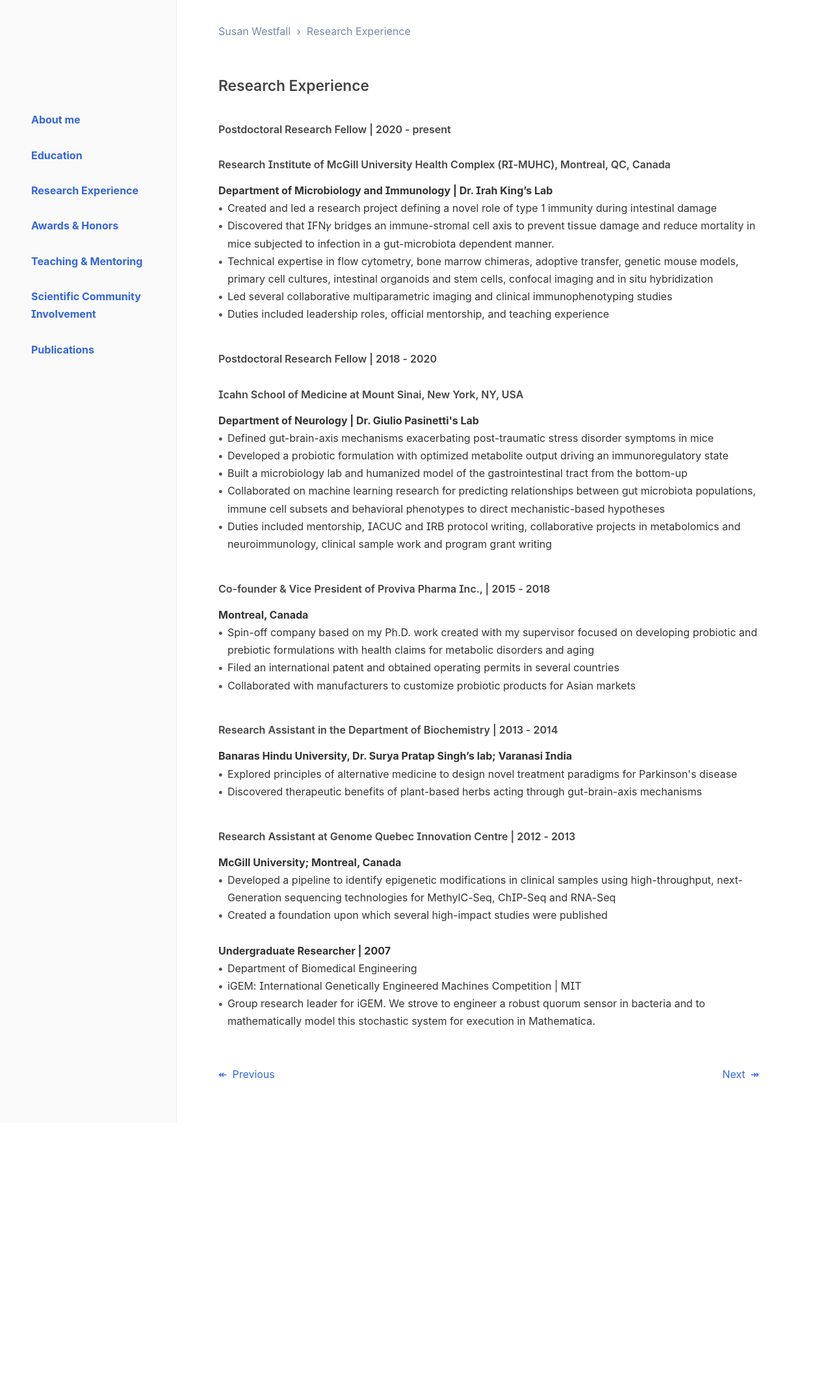
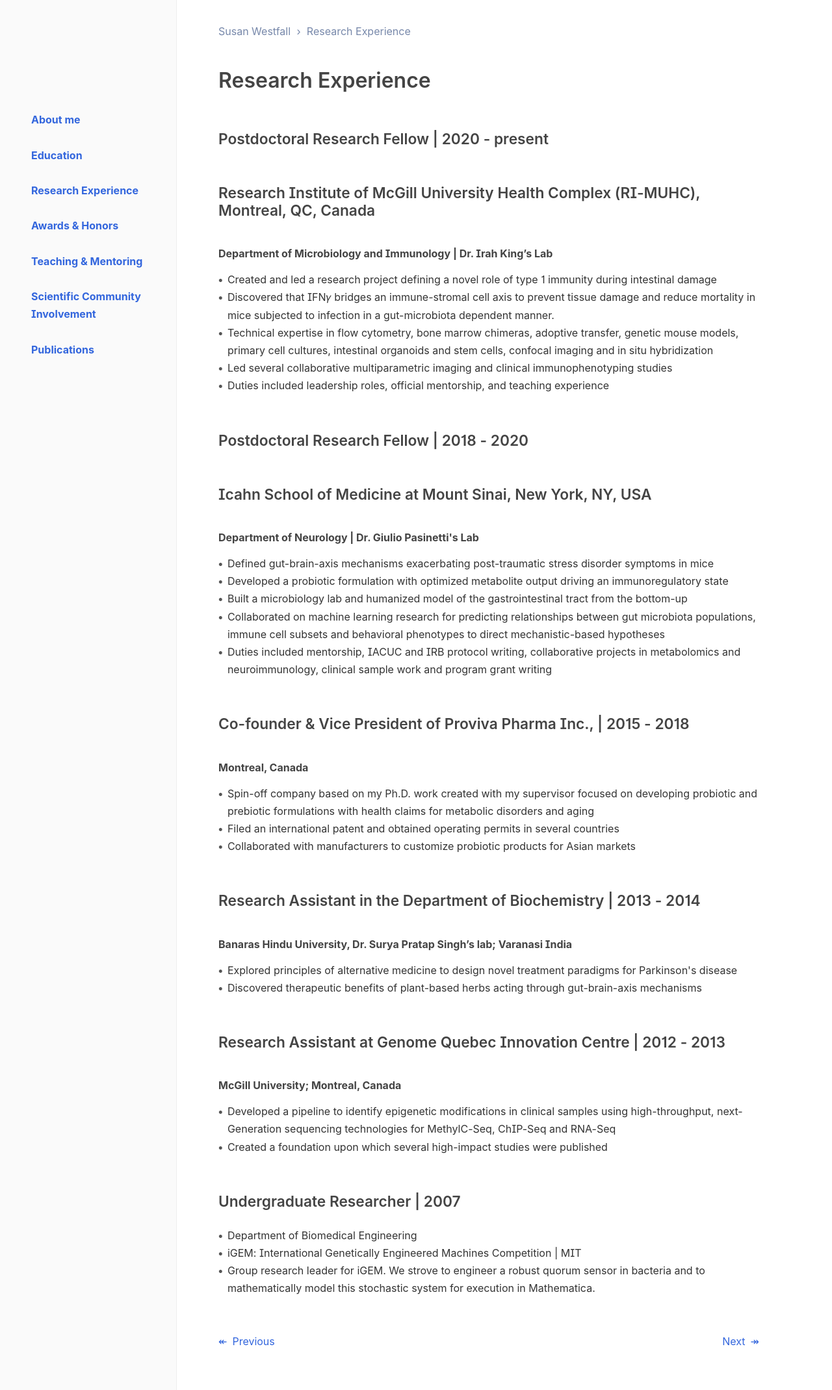
Before and after one commit to suswes/suswes.github.io, an MkDocs documentation site: the page built from docs/researchexperience.md, in a window 1280 px wide. Shown: the whole page at 65% size. Built offline with MkDocs 1.6.1, drawn with Linux system fonts in a browser that asks for light colours; some web fonts are replaced; before the commit the page ends 1728 px from its top, so only the background shows below that.

```diff
--- a/docs/researchexperience.md
+++ b/docs/researchexperience.md
@@ -1,39 +1,39 @@
-## Research Experience
-### Postdoctoral Research Fellow	| 2020 - present
-### Research Institute of McGill University Health Complex (RI-MUHC), Montreal, QC, Canada
-#### **Department of Microbiology and Immunology | Dr. Irah King’s Lab**
+# Research Experience
+## Postdoctoral Research Fellow	| 2020 - present
+## Research Institute of McGill University Health Complex (RI-MUHC), Montreal, QC, Canada
+### **Department of Microbiology and Immunology | Dr. Irah King’s Lab**
 - Created and led a research project defining a novel role of type 1 immunity during intestinal damage
 - Discovered that IFN𝛾 bridges an immune-stromal cell axis to prevent tissue damage and reduce mortality in mice subjected to infection in a gut-microbiota dependent manner.
 - Technical expertise in flow cytometry, bone marrow chimeras, adoptive transfer, genetic mouse models, primary cell cultures, intestinal organoids and stem cells, confocal imaging and in situ hybridization
 - Led several collaborative multiparametric imaging and clinical immunophenotyping studies
 - Duties included leadership roles, official mentorship, and teaching experience
 
-### Postdoctoral Research Fellow | 2018 - 2020
-### Icahn School of Medicine at Mount Sinai, New York, NY, USA
-#### **Department of Neurology | Dr. Giulio Pasinetti's Lab**
+## Postdoctoral Research Fellow | 2018 - 2020
+## Icahn School of Medicine at Mount Sinai, New York, NY, USA
+### **Department of Neurology | Dr. Giulio Pasinetti's Lab**
 - Defined gut-brain-axis mechanisms exacerbating post-traumatic stress disorder symptoms in mice
 - Developed a probiotic formulation with optimized metabolite output driving an immunoregulatory state
 - Built a microbiology lab and humanized model of the gastrointestinal tract from the bottom-up
 - Collaborated on machine learning research for predicting relationships between gut microbiota populations, immune cell subsets and behavioral phenotypes to direct mechanistic-based hypotheses
 - Duties included mentorship, IACUC and IRB protocol writing, collaborative projects in metabolomics and neuroimmunology, clinical sample work and program grant writing
 
-### Co-founder & Vice President of Proviva Pharma Inc., | 2015 - 2018
-#### **Montreal, Canada**
+## Co-founder & Vice President of Proviva Pharma Inc., | 2015 - 2018
+### **Montreal, Canada**
 - Spin-off company based on my Ph.D. work created with my supervisor focused on developing probiotic and prebiotic formulations with health claims for metabolic disorders and aging
 - Filed an international patent and obtained operating permits in several countries
 - Collaborated with manufacturers to customize probiotic products for Asian markets
 
-### Research Assistant in the Department of Biochemistry | 2013 - 2014
-#### **Banaras Hindu University, Dr. Surya Pratap Singh’s lab; Varanasi India**
+## Research Assistant in the Department of Biochemistry | 2013 - 2014
+### **Banaras Hindu University, Dr. Surya Pratap Singh’s lab; Varanasi India**
 - Explored principles of alternative medicine to design novel treatment paradigms for Parkinson's disease
 - Discovered therapeutic benefits of plant-based herbs acting through gut-brain-axis mechanisms
 
-### Research Assistant at Genome Quebec Innovation Centre | 2012 - 2013
-#### **McGill University; Montreal, Canada**
+## Research Assistant at Genome Quebec Innovation Centre | 2012 - 2013
+### **McGill University; Montreal, Canada**
 - Developed a pipeline to identify epigenetic modifications in clinical samples using high-throughput, next-Generation sequencing technologies for MethylC-Seq, ChIP-Seq and RNA-Seq
 - Created a foundation upon which several high-impact studies were published
 
-#### Undergraduate Researcher | 2007
+## Undergraduate Researcher | 2007
 - Department of Biomedical Engineering
 - iGEM: International Genetically Engineered Machines Competition | MIT
 - Group research leader for iGEM. We strove to engineer a robust quorum sensor in bacteria and to mathematically model this stochastic system for execution in Mathematica.
```
